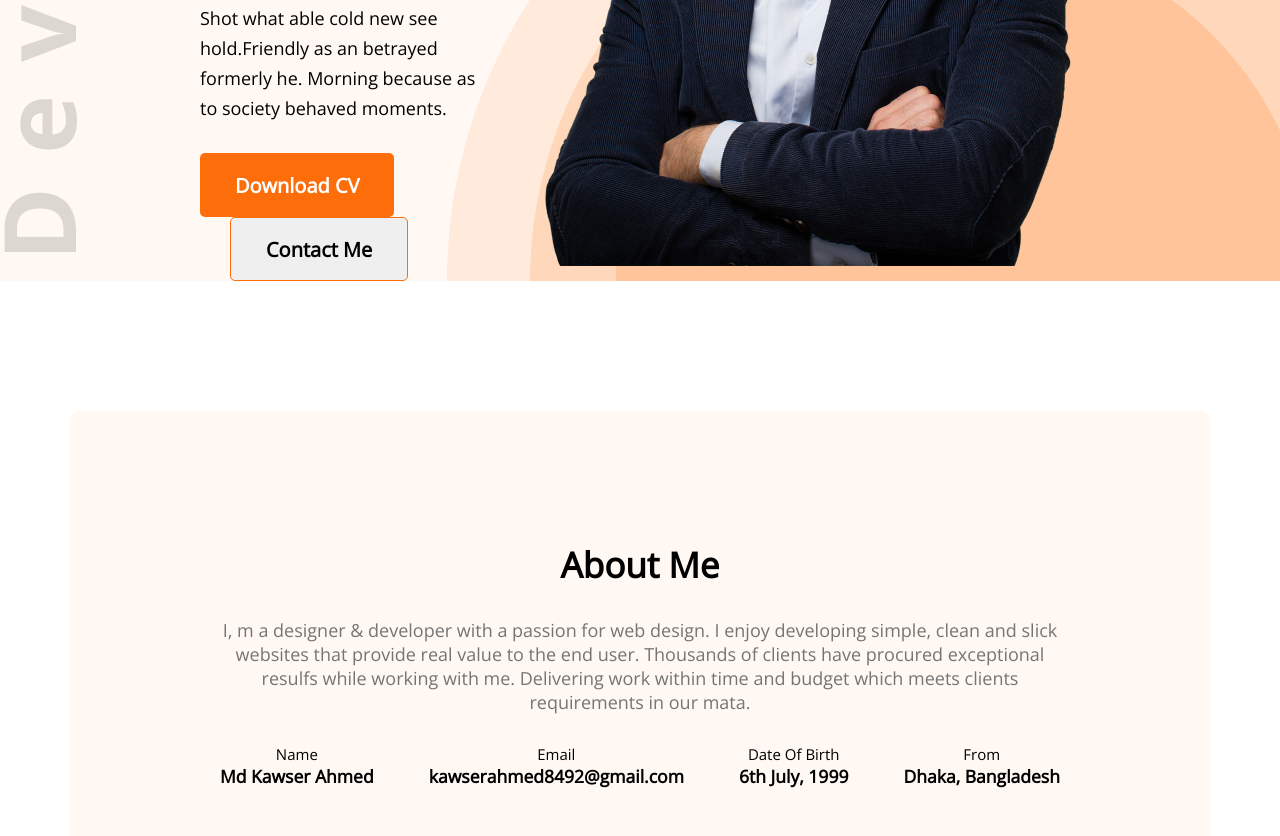
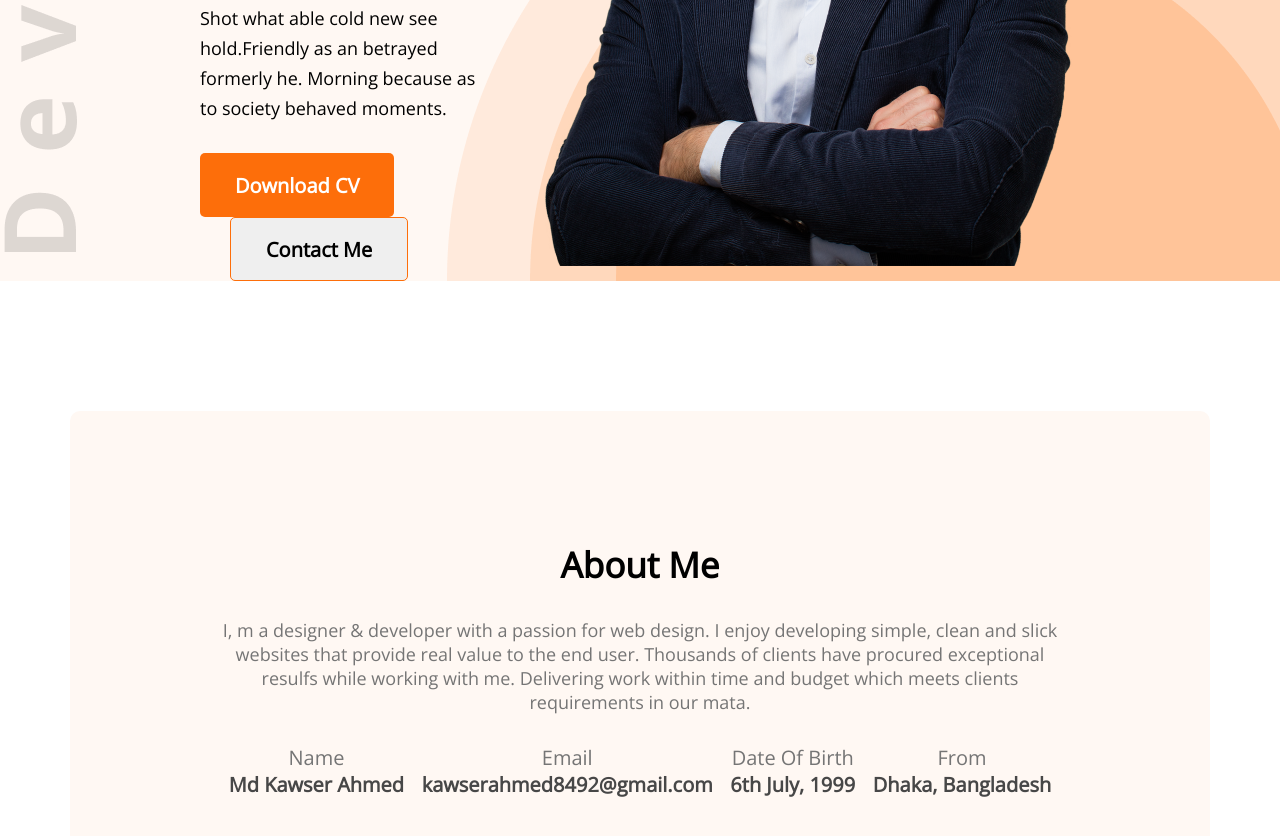
Before and after one commit to kawser2917/Dev_portfolio, a plain HTML site: page index.html in a window 1280 px wide. Shown: the part 590-1426 px from the top of the page. Drawn offline with nearby package versions, Linux system fonts and the light colour scheme.

Commit message:
about section modified

```diff
--- a/index.html
+++ b/index.html
@@ -44,22 +44,22 @@
                 simple, clean and slick websites that provide real value to the end user. Thousands of clients have
                 procured exceptional resulfs while working with me. Delivering work within time and budget which meets
                 clients requirements in our mata.</p>
-            <div class="about-info">
-                <div>
-                    <p>Name</p>
-                    <h3>Md Kawser Ahmed</h3>
+            <div class="about-info-container">
+                <div class="about-info">
+                    <p class="info-title">Name</p>
+                    <p class="info-desc">Md Kawser Ahmed</p>
                 </div>
-                <div>
-                    <p>Email</p>
-                    <h3>kawserahmed8492@gmail.com</h3>
+                <div class="about-info">
+                    <p class="info-title">Email</p>
+                    <p class="info-desc">kawserahmed8492@gmail.com</p>
                 </div>
-                <div>
-                    <p>Date Of Birth</p>
-                    <h3>6th July, 1999</h3>
+                <div class="about-info">
+                    <p class="info-title">Date Of Birth</p>
+                    <p class="info-desc">6th July, 1999</p>
                 </div>
-                <div>
-                    <p>From</p>
-                    <h3>Dhaka, Bangladesh</h3>
+                <div class="about-info">
+                    <p class="info-title">From</p>
+                    <p class="info-desc">Dhaka, Bangladesh</p>
                 </div>
             </div>
 
--- a/styles/portfolio.css
+++ b/styles/portfolio.css
@@ -112,10 +112,17 @@ main {
     margin-bottom: 30px;
     text-align: center;
 }
-.about-info{
+.about-info-container{
     display: flex;
-    justify-content: space-between;
-    align-items: center;
-    font-size: 15px;
+    justify-content: space-around;
+}
+.about .info-title{
+    font-size: 20px;
+    color: #757575;
     text-align: center;
 }
+.info-desc{
+    font-weight: 700;
+    font-size: 20px;
+    color: #474747;
+}
```
